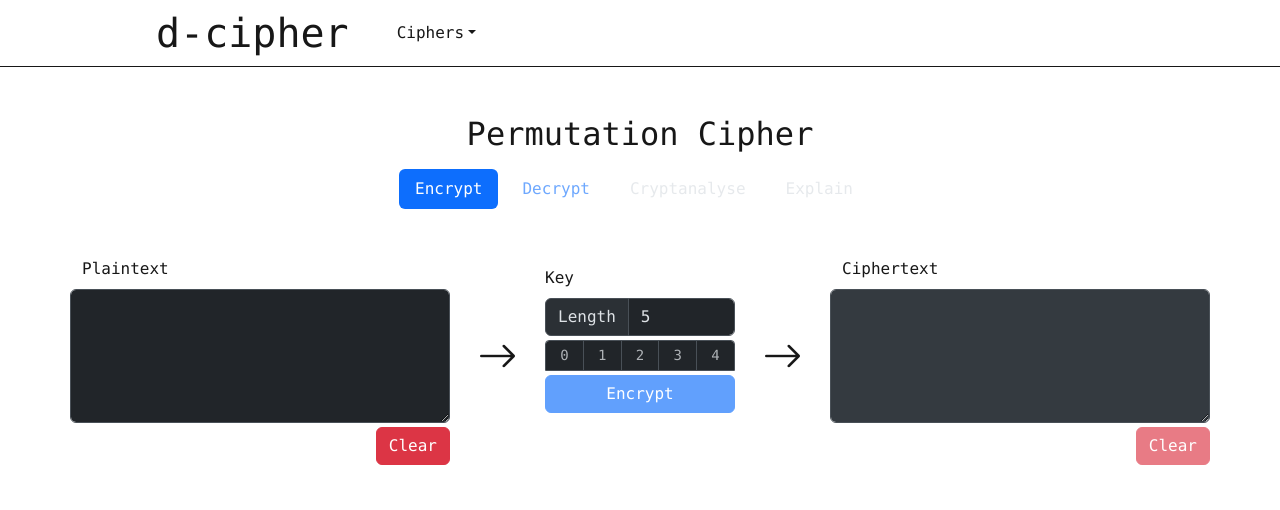
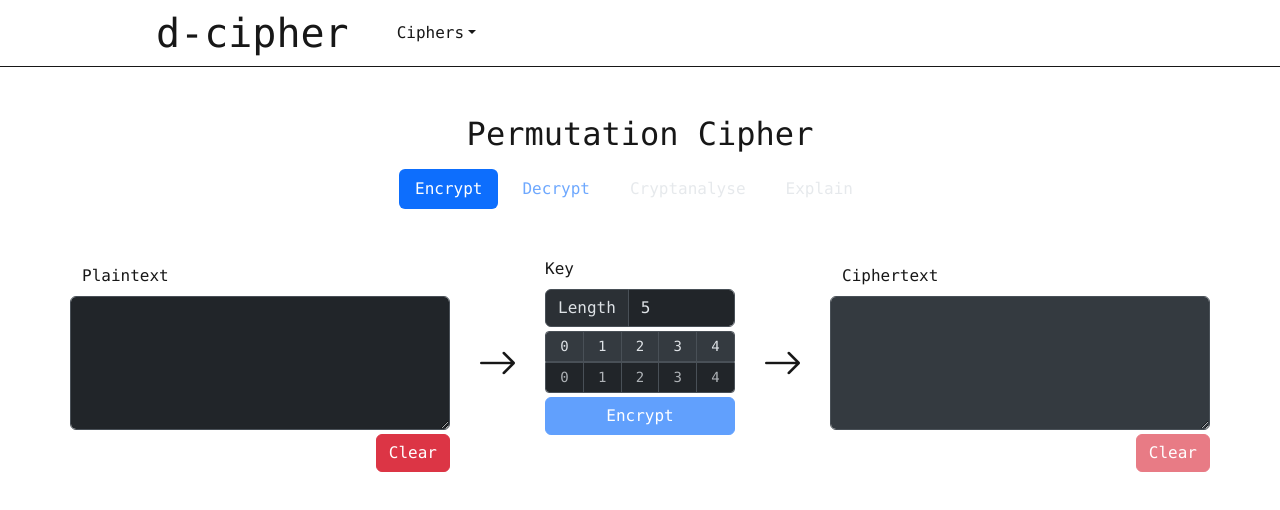
Before and after one commit to AssistantToTheRegionalManager96/d-cipher, a Next.js app: page /ciphers/permutation in a window 1280 px wide. Shown: the top 510 px of the page. Built offline with nearby package versions, Linux system fonts and the light colour scheme.

Commit message:
Finished work on the grid

```diff
--- a/src/app/ciphers/permutation/page.js
+++ b/src/app/ciphers/permutation/page.js
@@ -28,25 +28,24 @@ const Home = () => {
         for (var i = 0; i < plaintext.length % key.length; i++) plaintext = plaintext + "x";
 
         var k = 0;
+        var keyLength = Object.entries(key).length;
 
         for (var i = 0; i < plaintext.length; i++)
         {
-            encryptedChars.push(plaintext[parseInt(key[k]) + ((Math.floor(i/key.length)) * key.length)]);
-            k = (k + 1) % key.length;
+            encryptedChars.push(plaintext[parseInt(key[k]) + ((Math.floor(i/keyLength)) * keyLength)]);
+            k = (k + 1) % keyLength;
         }
-
-        // NEED TO RETHINK INPUT
 
         return encryptedChars.join("");
     }
 
     const decrypt = (ciphertext, key) => {
         // Invert key
-        var keyArray = key.split("");
-        var keyInv = [];
+        var keyArray = Object.entries(key);
+        var keyInv = new Array(keyArray.length);
 
-        for (var i = 0; i < key.length; i++) {
-            keyInv.push(keyArray.indexOf(i.toString()));
+        for (var i = 0; i < keyArray.length; i++) {
+            keyInv[keyArray[i][1]] = keyArray[i][0]
         }
 
         // Encrypt using inverted key
@@ -56,10 +55,9 @@ const Home = () => {
     const handleKeyLengthChange = (value) => {
         var length = parseInt(value);
 
-        if (isNaN(length) || length > 10 || length < 2) return;
+        if (isNaN(length) || length > 100 || length < 2) return;
 
         var keyArray = Object.entries(key);
-
 
         if (length == keyArray.length) return;
         else if (length < keyArray.length) {
@@ -125,7 +123,7 @@ const Home = () => {
                             <Form.Control type="number" value={keyLength} onChange={(e) => handleKeyLengthChange(e.target.value)}></Form.Control>
                         </InputGroup>
                         <div className="d-flex flex-xl-column flex-xxl-column gap-1">
-                            <KeyGrid keyValue={key} handleKeyUpdate={(keyValue) => setKey(keyValue)}  itemsPerRow={5} />
+                            <KeyGrid keyValue={key} showLabels={true} handleKeyUpdate={(keyValue) => setKey(keyValue)}  itemsPerRow={5} />
                             <Button variant="primary" disabled={(activeTab == 0 && plaintext == "") || (activeTab == 1 && ciphertext == "")}
                             onClick={handleRunButton}>{activeTab == 0 ? "Encrypt" : "Decrypt"}</Button>
                         </div>
--- a/src/app/ciphers/substitution/page.js
+++ b/src/app/ciphers/substitution/page.js
@@ -6,6 +6,7 @@ import { Button, Col, Container, Form, InputGroup, Row, Stack } from "react-boot
 import GuidelineArrow from "@/app/components/guidelineArrow/guidelineArrow";
 import InvertMod from "@/app/utilities/MathUtils";
 import SubstitutionAlphabetKey from "@/app/components/substitutionAlphabetKey/substitutionAlphabetKey";
+import KeyGrid from "@/app/components/keyGrid/keyGrid";
 
 const Home = () => {
     const [activeTab, setActiveTab] = useState(0);
@@ -102,7 +103,7 @@ const Home = () => {
                             Key
                         </Form.Label>
                         <div className="d-flex flex-xl-column flex-xxl-column gap-1">
-                            <SubstitutionAlphabetKey substitutionKey={key} setSubsitutionKey={setKey}/>
+                            <KeyGrid keyValue={key} showLabels={true} handleKeyUpdate={(keyValue) => setKey(keyValue)}  itemsPerRow={13} />
 
                             <Button variant="primary" disabled={(activeTab == 0 && plaintext == "") || (activeTab == 1 && ciphertext == "")}
                             onClick={handleRunButton}>{activeTab == 0 ? "Encrypt" : "Decrypt"}</Button>
--- a/src/app/components/keyGrid/keyGrid.js
+++ b/src/app/components/keyGrid/keyGrid.js
@@ -16,7 +16,9 @@ const KeyGrid = ({ keyValue, handleKeyUpdate, showLabels = false, itemsPerRow =
         var keyArray = Object.entries(keyValue);
         var newValue;
 
-        if (keyArray.filter(x => x[1] == value).length != 0) newValue = value;
+        if (keyArray.filter(x => x[1] == currentValue + value.toUpperCase()).length != 0) newValue = currentValue + value.toUpperCase();
+        else if (keyArray.filter(x => x[1] == currentValue + value.toLowerCase()).length != 0) newValue = currentValue + value.toLowerCase();
+        else if (keyArray.filter(x => x[1] == value).length != 0) newValue = value;
         else if (keyArray.filter(x => x[1] == value.toUpperCase()).length != 0) newValue = value.toUpperCase();
         else if (keyArray.filter(x => x[1] == value.toLowerCase()).length != 0) newValue = value.toLowerCase();
         else return;
@@ -56,11 +58,13 @@ const KeyGrid = ({ keyValue, handleKeyUpdate, showLabels = false, itemsPerRow =
     <Stack gap={0} ref={container}>
         {grid.map((row, index) => {
             var rowType;
-            if (index == 0) rowType = 0;
-            else if (index < row.length - 1) rowType = 1;
-            else rowType = 2;
 
-            return (<KeyGridRow key={index} values={row} rowIndex={index} showLabels={false} rowType={rowType} itemsPerRow={itemsPerRow}
+            if (grid.length == 1) rowType = 0;
+            else if (index == 0) rowType = 1
+            else if (index < grid.length - 1) rowType = 2;
+            else rowType = 3;
+
+            return (<KeyGridRow key={index} values={row} rowIndex={index} showLabels={showLabels} rowType={rowType} itemsPerRow={itemsPerRow}
                     handleUpdate={(index, value) => handleGridUpdate(index, value)} handleNavigation={(navigationKey) => handleIndexNavigation(navigationKey)}
                     handleFocus={(index) => setCurrentIndex(index)}/>)
         })}
--- a/src/app/components/keyGridRow/keyGridRow.js
+++ b/src/app/components/keyGridRow/keyGridRow.js
@@ -9,16 +9,20 @@ const KeyGridRow = ({ values, rowIndex, showLabels = false, rowType, itemsPerRow
         var labelsRowType = '';
 
         if (rowType == 0) {
-            valuesRowType = 'gridInputTop';
-            labelsRowType = 'gridInputMiddle'
+            labelsRowType = 'gridInputTop';
+            valuesRowType = showLabels ? 'gridInputBottom' : ''
         }
         else if (rowType == 1) {
-            valuesRowType = 'gridInputMiddle';
-            labelsRowType = 'gridInputMiddle';
+            labelsRowType = 'gridInputTop';
+            valuesRowType = showLabels ? 'gridInputMiddle' : 'gridInputTop';
         }
         else if (rowType == 2) {
-            valuesRowType = showLabels ? 'gridInputMiddle' : 'gridInputBottom';
-            labelsRowType = 'gridInputBottom';
+            labelsRowType = 'gridInputMiddle';
+            valuesRowType = 'gridInputMiddle';
+        }
+        else if (rowType == 3) {
+            labelsRowType = 'gridInputMiddle';
+            valuesRowType = 'gridInputBottom';
         }
 
         var paddingElements = [];
@@ -43,7 +47,7 @@ const KeyGridRow = ({ values, rowIndex, showLabels = false, rowType, itemsPerRow
         </InputGroup>
         )
 
-        if (showLabels) return (<>{valueGroup}{labelGroup}</>)
+        if (showLabels) return (<>{labelGroup}{valueGroup}</>)
         else return (<>{valueGroup}</>)
     }
 
```
Also changed, not shown: src/app/globals.css (line endings or trailing spaces).
